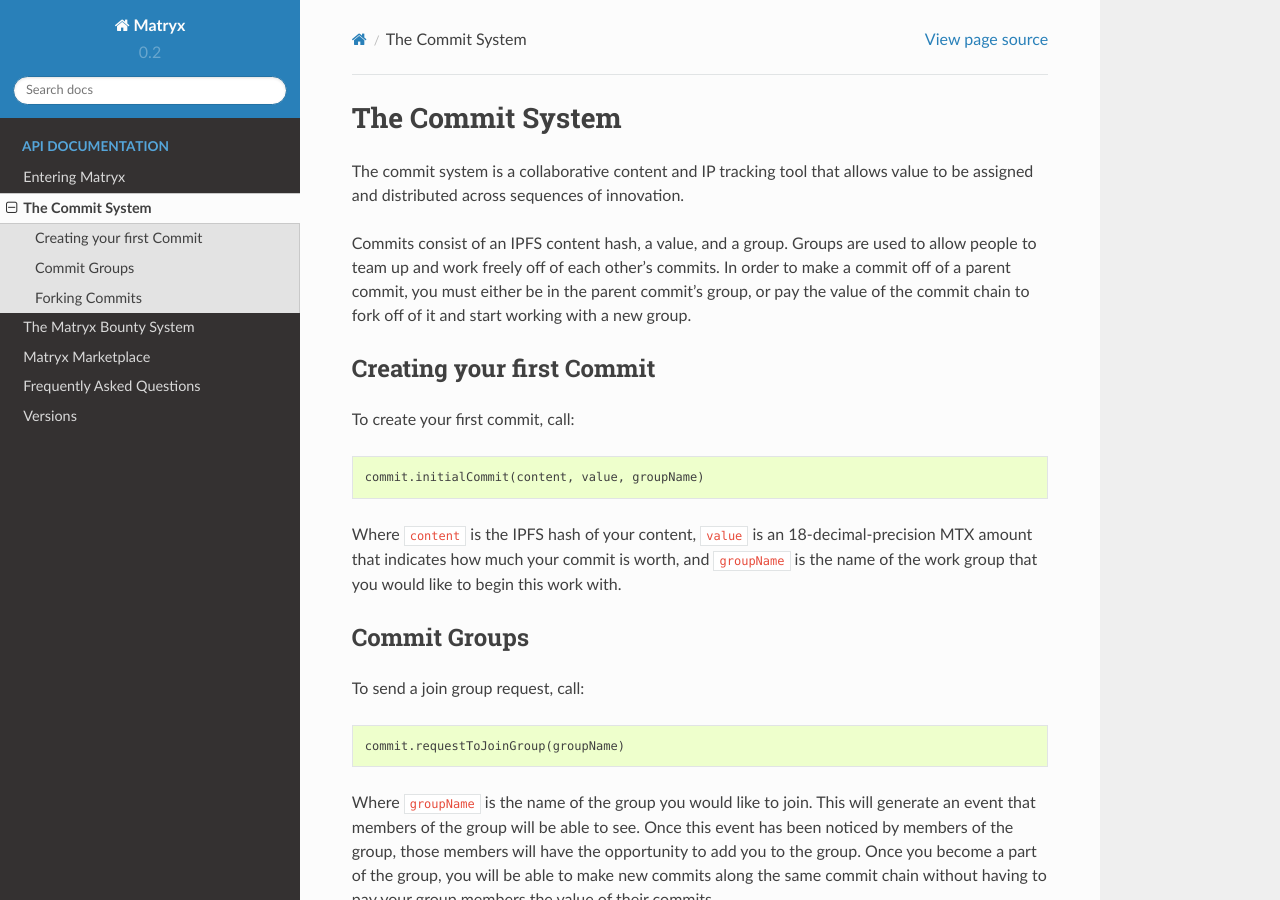
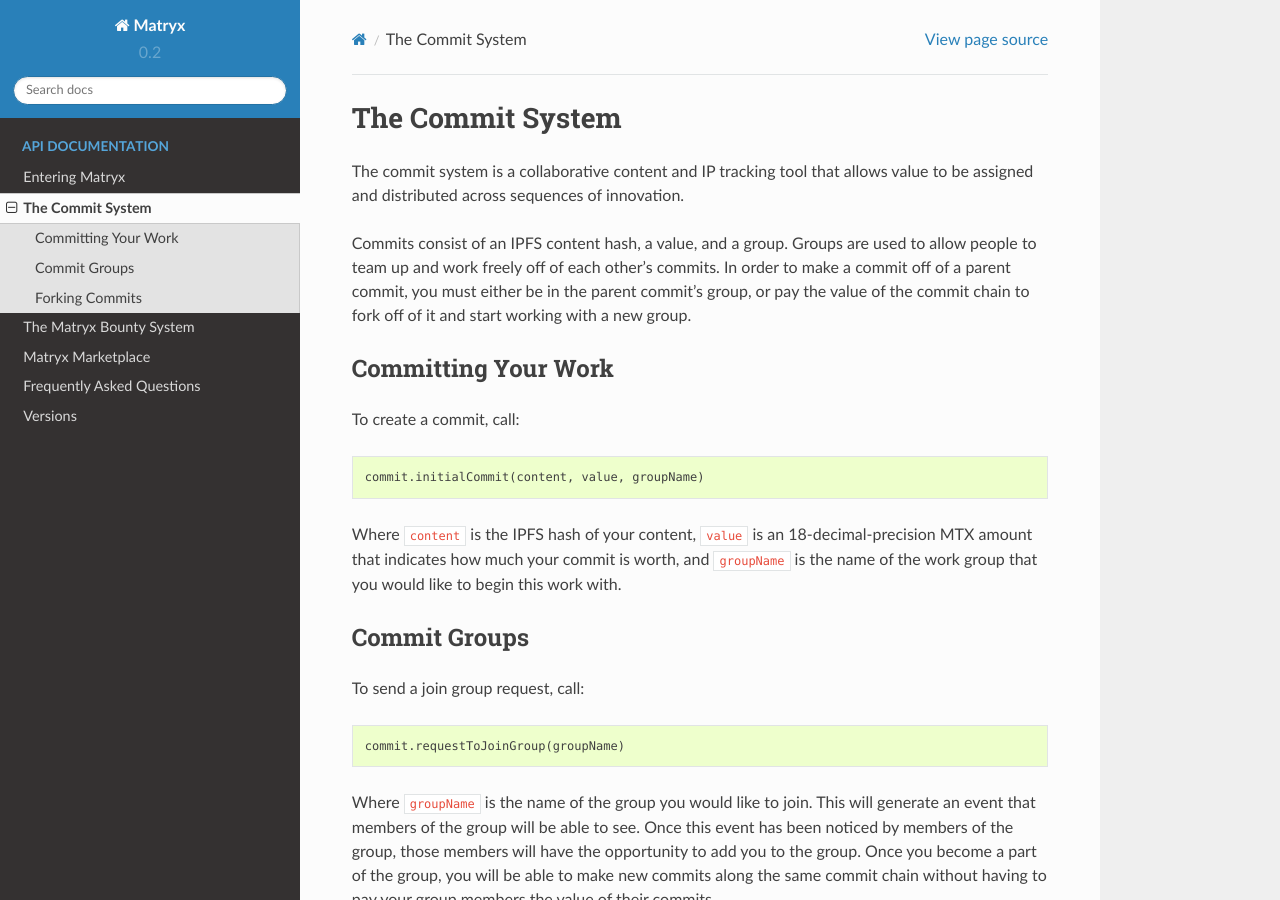
Before and after one commit to matryx/MatryxPlatform, a Sphinx documentation site: the page built from docs/source/commit-system.rst, in a window 1280 px wide and 900 px high. Built offline with Sphinx 7.4.7 and the Read the Docs theme 2.0.0, drawn with Linux system fonts in a browser that asks for light colours; pages that are not in the unit, such as notebooks, are missing from menus.

Commit message:
Minor change to docs

```diff
--- a/docs/source/commit-system.rst
+++ b/docs/source/commit-system.rst
@@ -6,10 +6,10 @@
 Commits consist of an IPFS content hash, a value, and a group. Groups are used to allow people to team up and work freely off of each other's commits. In order to make a commit off of a parent commit, you must either be in the parent commit’s group, or pay the value of the commit chain to fork off of it and start working with a new group.
 
 
-Creating your first Commit
-^^^^^^^^^^^^^^^^^^^^^^^^^^
+Committing Your Work
+^^^^^^^^^^^^^^^^^^^^^
 
-To create your first commit, call:
+To create a commit, call:
 
 .. code-block:: Solidity
 
```
